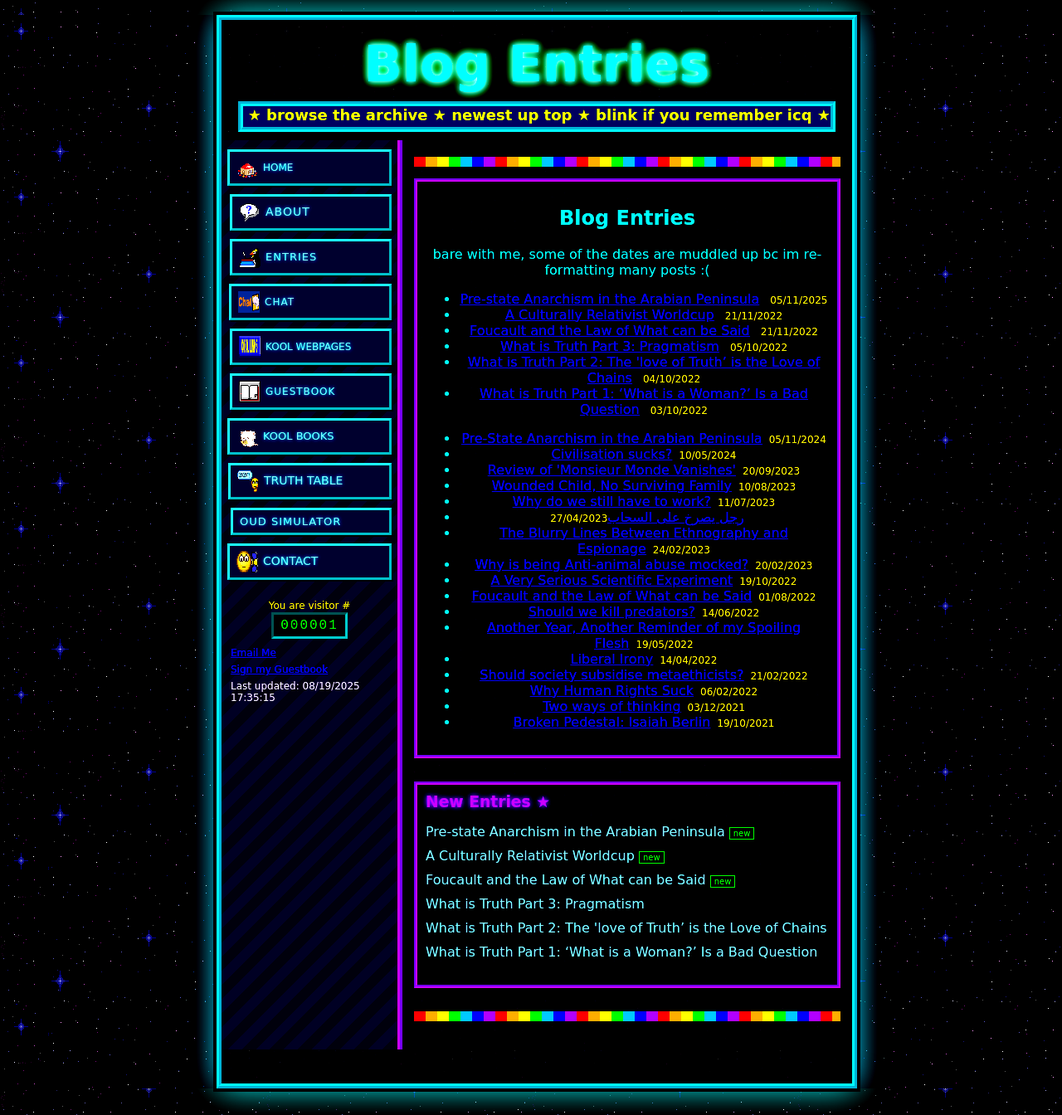
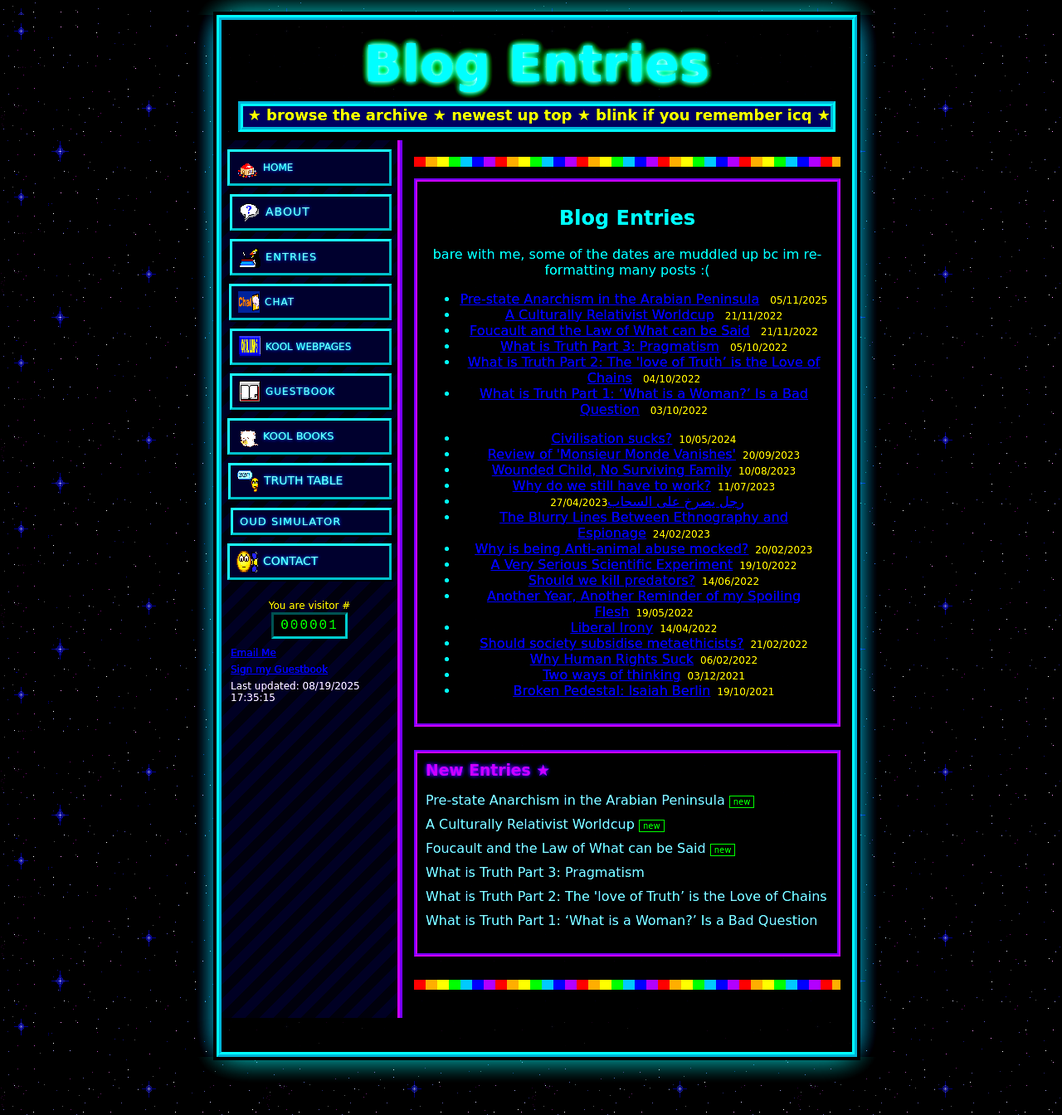
Before and after one commit to Catofminerva/Catofminerva.github.io, a Jekyll site: the page built from blog_posts.html, in a window 1280 px wide. Shown: the whole page at 83% size. Built offline with Jekyll 4.4.1, drawn with Linux system fonts in a browser that asks for light colours.

Commit message:
Update blog_posts.html

```diff
--- a/blog_posts.html
+++ b/blog_posts.html
@@ -21,8 +21,6 @@ permalink: /blog_posts.html
   <!-- Manual pages: dates will be injected below -->
   <ul id="manual-entries">
     <li><a href="predators.html" data-date="2022-06-14">Should we kill predators?</a></li>
-    <li><a href="foucault.html" data-date="2022-08-01">Foucault and the Law of What can be Said</a></li>
-    <li><a href="Anarchism.html" data-date="2024-11-05">Pre-State Anarchism in the Arabian Peninsula</a></li>
     <li><a href="primitive.html" data-date="2024-05-10">Civilisation sucks?</a></li>
     <li><a href="monde.html" data-date="2023-09-20" >Review of 'Monsieur Monde Vanishes'</a></li>
     <li><a href="humans.html" data-date="2022-02-06">Why Human Rights Suck</a></li>
```
